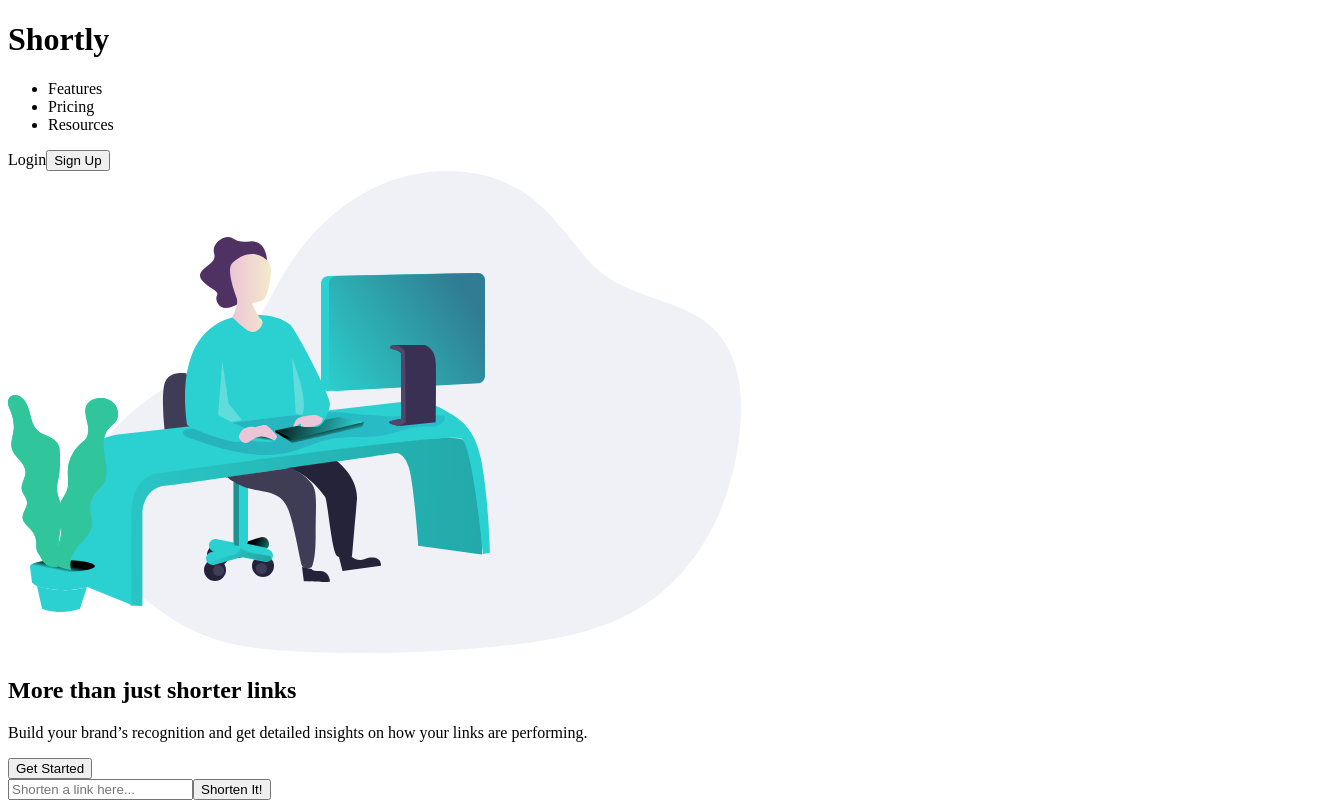
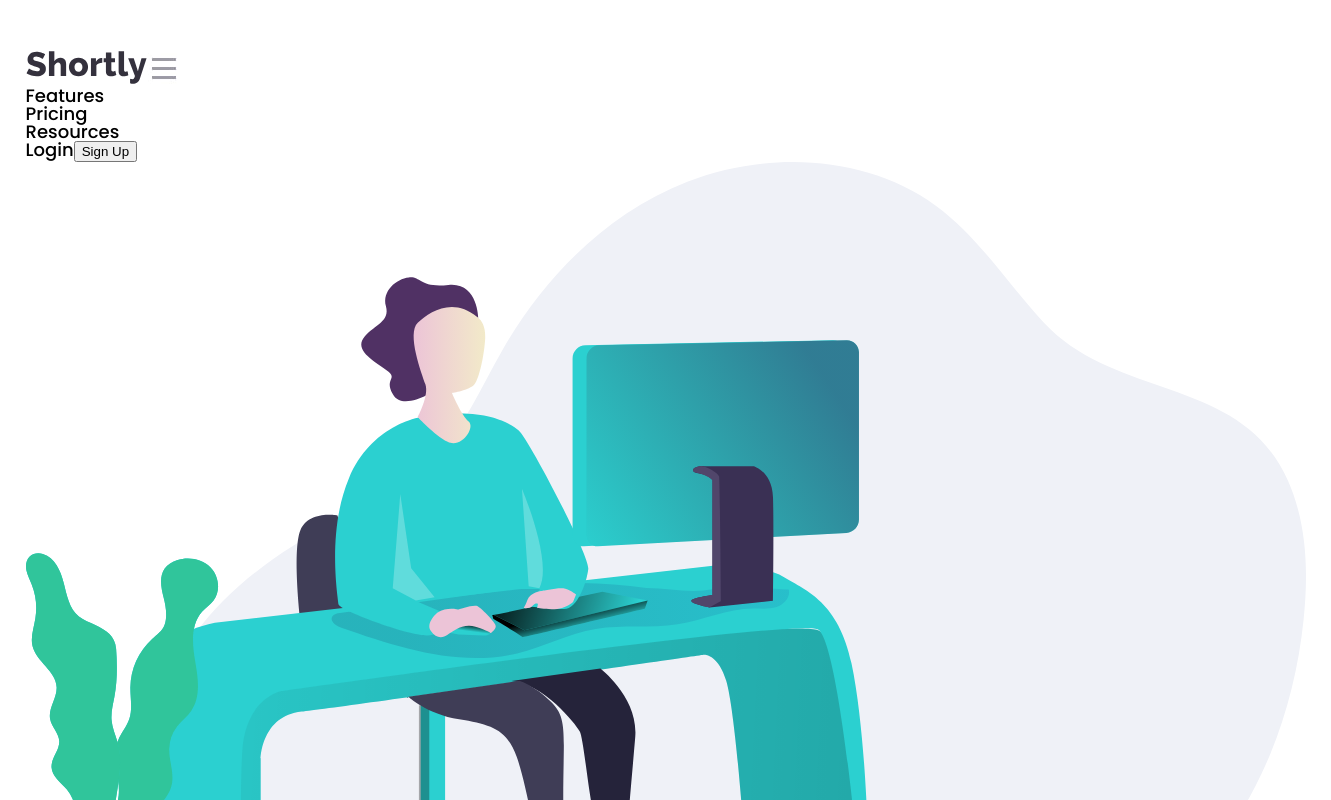
Before and after one commit to emily-v/url-shortening-landing-page, an Angular app: page / in a window 1280 px wide. Shown: the top 800 px of the page, 1331 px wide, since content can reach past the window. Built offline with nearby package versions, Linux system fonts and the light colour scheme.

Commit message:
added css variables and some global styles

```diff
--- a/src/app/app.component.html
+++ b/src/app/app.component.html
@@ -1,5 +1,14 @@
 <header>
-  <h1 class="brand-name">Shortly</h1>
+  <img
+    class="logo-img"
+    src="./assets/images/logo.svg"
+    alt="Shortly"
+  />
+  <img
+    class="menu-icon"
+    src="./assets/images/hamburger.png"
+    alt="expand menu"
+  />
   <nav>
     <ul class="nav-list">
       <li class="nav-item">Features</li>
@@ -92,7 +101,11 @@
 </main>
 <footer>
   <div class="col-12-sm col-4-lg">
-    <h3 class="brand-name">Shortly</h3>
+    <img
+      class="logo-img"
+      src="./assets/images/logo.svg"
+      alt="Shortly"
+    />
   </div>
   <div class="col-12-sm col-2-lg footer-section">
     <h4 class="footer-section-title">Features</h4>
--- a/src/app/app.component.scss
+++ b/src/app/app.component.scss
@@ -0,0 +1,5 @@
+@import "../stylings/variables";
+
+.hero-img {
+    width: 100%;
+}
--- a/src/styles.scss
+++ b/src/styles.scss
@@ -1 +1,16 @@
 /* You can add global styles to this file, and also import other style files */
+
+@import "stylings/reset";
+@import "stylings/variables";
+@import url('https://fonts.googleapis.com/css2?family=Poppins:wght@500;700&display=swap');
+
+html {
+    font-family: $default-font-family;
+    font-size: $default-font-size;
+}
+
+body {
+    padding: $gutter-vertical $gutter-horizontal;
+    // width: (100 - ($gutter-horizontal * 2)) / 100%;
+    width: 100%;
+}
--- /dev/null
+++ b/src/stylings/_reset.scss
@@ -0,0 +1,48 @@
+/* http://meyerweb.com/eric/tools/css/reset/
+   v2.0 | 20110126
+   License: none (public domain)
+*/
+
+html, body, div, span, applet, object, iframe,
+h1, h2, h3, h4, h5, h6, p, blockquote, pre,
+a, abbr, acronym, address, big, cite, code,
+del, dfn, em, img, ins, kbd, q, s, samp,
+small, strike, strong, sub, sup, tt, var,
+b, u, i, center,
+dl, dt, dd, ol, ul, li,
+fieldset, form, label, legend,
+table, caption, tbody, tfoot, thead, tr, th, td,
+article, aside, canvas, details, embed,
+figure, figcaption, footer, header, hgroup,
+menu, nav, output, ruby, section, summary,
+time, mark, audio, video {
+	margin: 0;
+	padding: 0;
+	border: 0;
+	font-size: 100%;
+	font: inherit;
+	vertical-align: baseline;
+}
+/* HTML5 display-role reset for older browsers */
+article, aside, details, figcaption, figure,
+footer, header, hgroup, menu, nav, section {
+	display: block;
+}
+body {
+	line-height: 1;
+}
+ol, ul {
+	list-style: none;
+}
+blockquote, q {
+	quotes: none;
+}
+blockquote:before, blockquote:after,
+q:before, q:after {
+	content: '';
+	content: none;
+}
+table {
+	border-collapse: collapse;
+	border-spacing: 0;
+}
--- /dev/null
+++ b/src/stylings/_variables.scss
@@ -0,0 +1,26 @@
+$test-color: red;
+
+$cyan: hsl(180, 66%, 49%);
+$dark-violet: hsl(257, 27%, 26%);
+$red: hsl(0, 87%, 67%);
+$gray: hsl(0, 0%, 75%);
+$grayish-violet: hsl(257, 7%, 63%);
+$very-dark-blue: hsl(255, 11%, 22%);
+$very-dark-violet: hsl(260, 8%, 14%);
+$white: #fff;
+
+$heading-color-dk: $very-dark-blue;
+$heading-color-lt: $white;
+$text-color-dk: $gray;
+$text-color-lt: $white;
+$nav-secondary: $grayish-violet;
+$bg-dk: $dark-violet;
+$bg-footer: $very-dark-violet;
+
+$default-font-size: 18px;
+$default-font-family: 'Poppins', sans-serif;
+$normal: 500;
+$heavy: 700;
+
+$gutter-horizontal: 2%;
+$gutter-vertical: 4%;
```
Also changed, not shown: src/assets/images/hamburger.png (added), src/assets/images/person-working.png (added).
